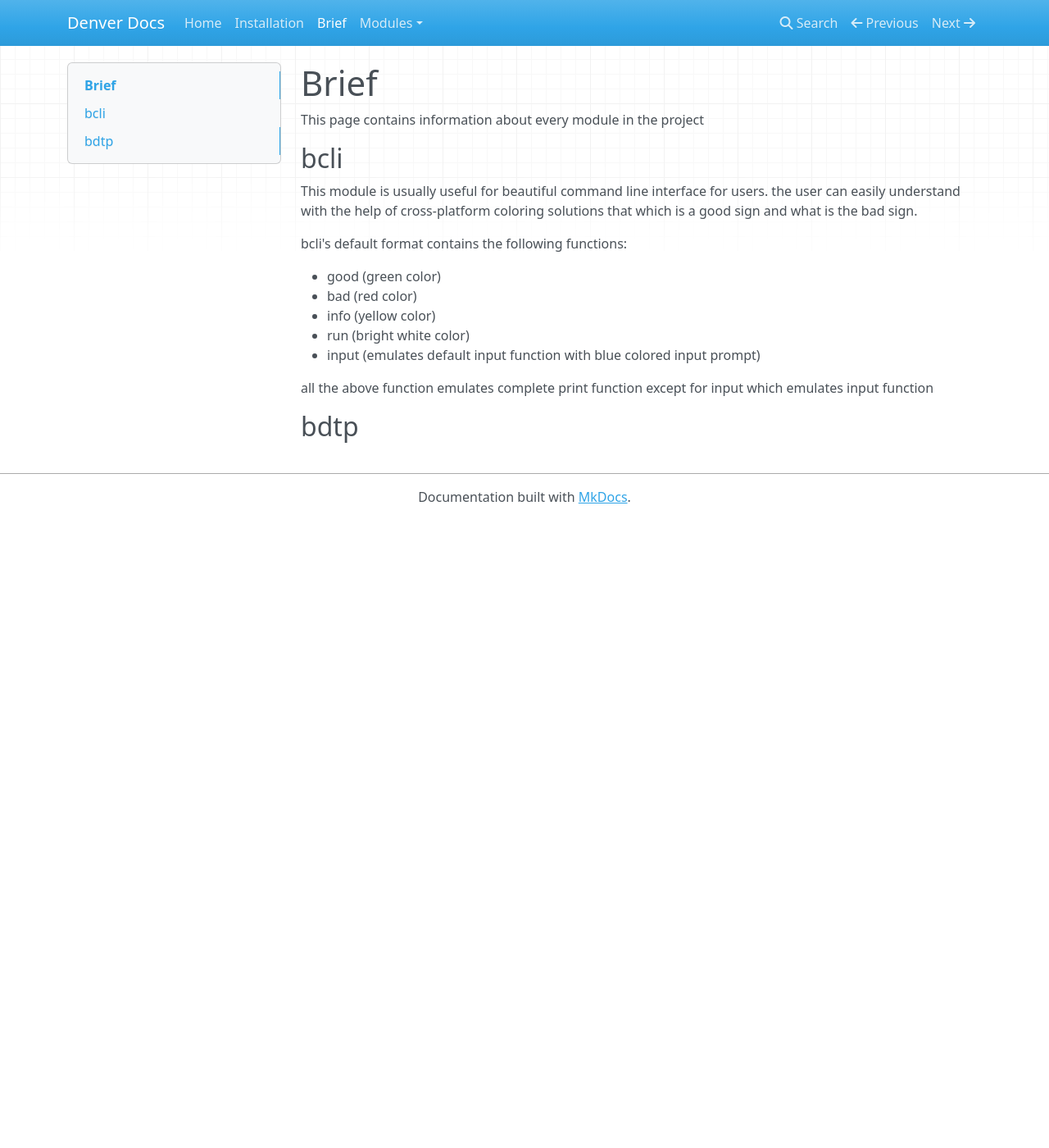
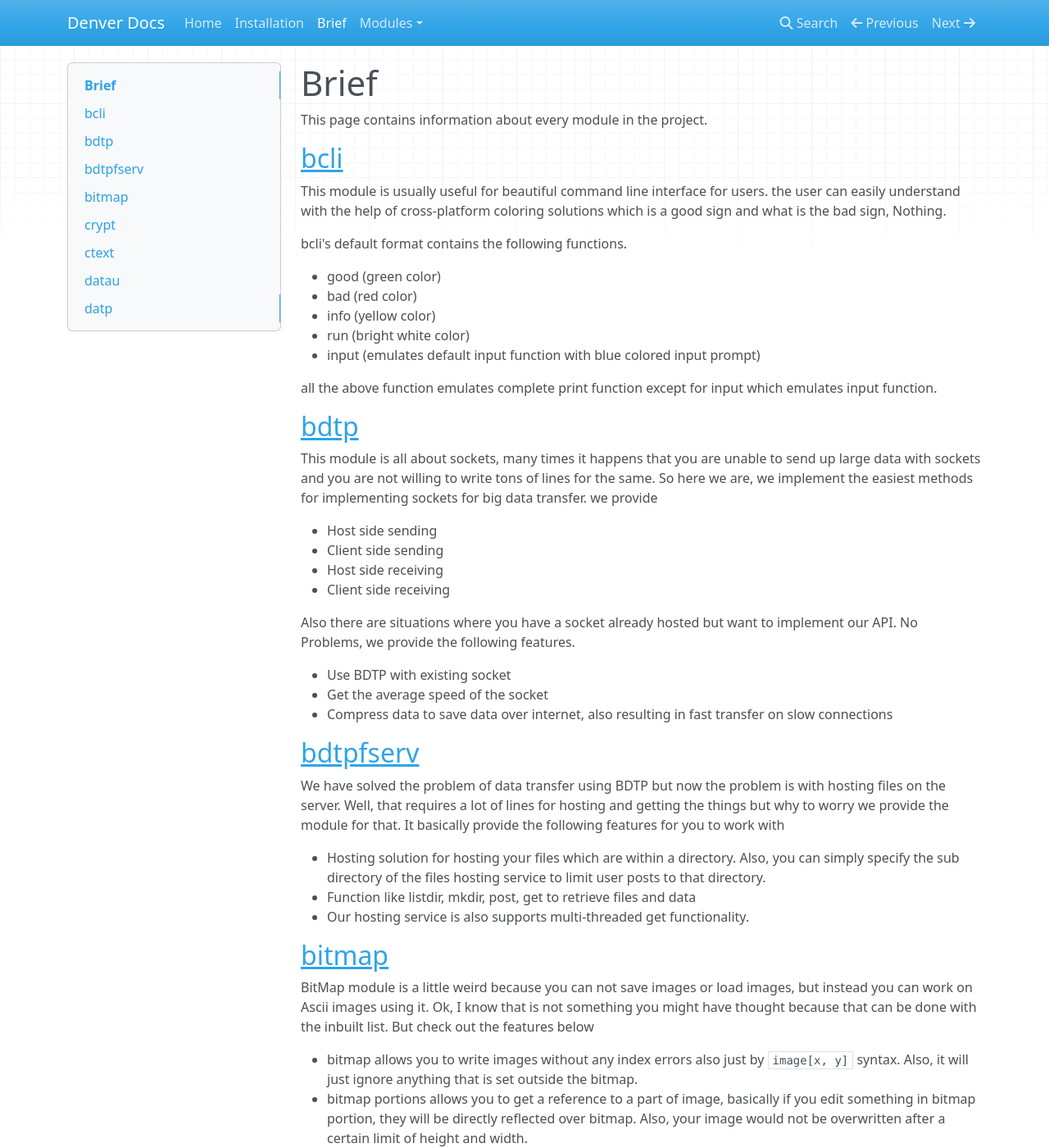
Before and after one commit to amaank404/denver-api, an MkDocs documentation site: the page built from doc/docs/brief.md, in a window 1280 px wide and 1400 px high. Shown: the whole window at 82% size. Built offline with MkDocs 1.6.1, drawn with Linux system fonts in a browser that asks for light colours; nearby versions of some CDN libraries; some of the changed text lies outside the part shown.

````diff
--- a/doc/docs/brief.md
+++ b/doc/docs/brief.md
@@ -1,12 +1,12 @@
 # Brief
-This page contains information about every module in the project
+This page contains information about every module in the project.
 
-## bcli
+## [bcli](modules/bcli.md)
 This module is usually useful for beautiful command line interface
 for users. the user can easily understand with the help of cross-platform
-coloring solutions that which is a good sign and what is the bad sign.
+coloring solutions which is a good sign and what is the bad sign, Nothing.
 
-bcli's default format contains the following functions:
+bcli's default format contains the following functions.
 
 * good (green color)
 * bad (red color)
@@ -15,6 +15,115 @@ bcli's default format contains the following functions:
 * input (emulates default input function with blue colored input prompt)
 
 all the above function emulates complete print function except for input
-which emulates input function
+which emulates input function.
 
-## bdtp
+## [bdtp](modules/bdtp.md)
+This module is all about sockets, many times it happens that you are unable
+to send up large data with sockets and you are not willing to write
+tons of lines for the same. So here we are, we implement the easiest methods
+for implementing sockets for big data transfer. we provide
+
+* Host side sending
+* Client side sending
+* Host side receiving
+* Client side receiving
+
+Also there are situations where you have a socket already hosted but want
+to implement our API. No Problems, we provide the following features.
+
+* Use BDTP with existing socket
+* Get the average speed of the socket
+* Compress data to save data over internet, also resulting in fast transfer on slow
+  connections
+
+## [bdtpfserv](modules/bdtpfserv.md)
+We have solved the problem of data transfer using BDTP but now the
+problem is with hosting files on the server. Well, that requires a lot of lines
+for hosting and getting the things but why to worry we provide the module for that.
+It basically provide the following features for you to work with
+
+* Hosting solution for hosting your files which are within a directory. Also, you can
+  simply specify the sub directory of the files hosting service to limit user posts to
+  that directory.
+* Function like listdir, mkdir, post, get to retrieve files and data
+* Our hosting service is also supports multi-threaded get functionality.
+
+## [bitmap](modules/bitmap.md)
+
+BitMap module is a little weird because you can not save images or load images, but
+instead you can work on Ascii images using it. Ok, I know that is not something
+you might have thought because that can be done with the inbuilt list. But check
+out the features below
+
+* bitmap allows you to write images without any index errors also just by
+  `image[x, y]` syntax. Also, it will just ignore anything that is set outside the
+  bitmap.
+* bitmap portions allows you to get a reference to a part of image, basically
+  if you edit something in bitmap portion, they will be directly reflected over bitmap.
+  Also, your image would not be overwritten after a certain limit of height and width.
+
+## [crypt](modules/crypt.md)
+
+It is very sure that you might have encountered security issues with your program and
+you might look for a very simple library to do your task, so here we are we bring
+you the crypt which features
+
+* morse code
+* basic encode
+* reverse cipher
+* caesar cipher
+* transposition cipher
+* affine cipher
+* substitution cipher
+* vigenere cipher
+
+also you can simply use the new feature cipher combinator for making a class which can
+encrypt your code with multiple ciphers.
+
+## [ctext](modules/ctext.md)
+ctext is are favorite and best module we have ever built, because it is cross platform console
+coloring system which supports colors for both windows and unix based os. Also this module is
+loaded with tons of features like emulated print and input function which you can easily use
+in place of builtin print and input functions they are very simple to apply. You can also use
+other features
+
+* terminal size query
+* clear line
+* clear screen
+* style text
+* code to character
+* window title set
+* cursor movement in all direction
+* print at position
+* formatted escape sequence
+
+## [datau](modules/datau.md)
+Data Unicode might not be good enough to satisfy your needs but we have a prebuild library of
+replacement dictionaries which are escaped by function `convert`, it converts multiline text into
+the useful unicode text using the dictionaries for example you can convert the following
+
+    /-------\
+    | Hello |
+    \-------/
+
+into a very nice unicode text which does not show ugly looking spaced between them
+
+You can probably try this example to know about an example
+```python
+from denver import datau
+
+my_box = """
+/-------\\
+| Hello |
+\\-------/
+""" # you might need to escape back slashes, we recommend using files for storing and retrieving data
+
+my_smooth_box = datau.convert(my_box, datau.box['soft box'])
+print(my_smooth_box)
+```
+
+## [datp](modules/datp.md)
+This class is awesome for list representation also datp means Data Processor.
+we provide some of the good methods like List printing using indentation or tree2 for other type of list representation
+and tree3 for representation of dictionaries. we also privide StorageTree to extract files
+under a folder into VSD (Virtual Storage Dictionary).
````
Also changed, not shown: doc/docs/index.md (+4 -3 lines), doc/docs/modules/sound.md (added).
